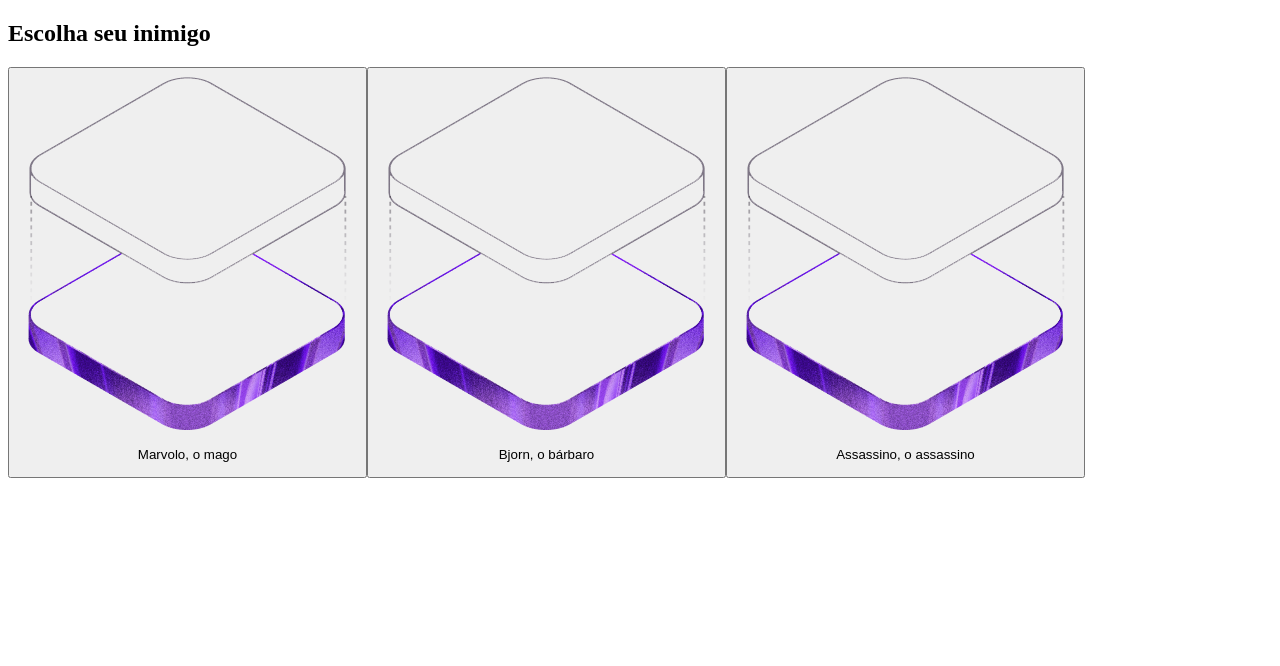
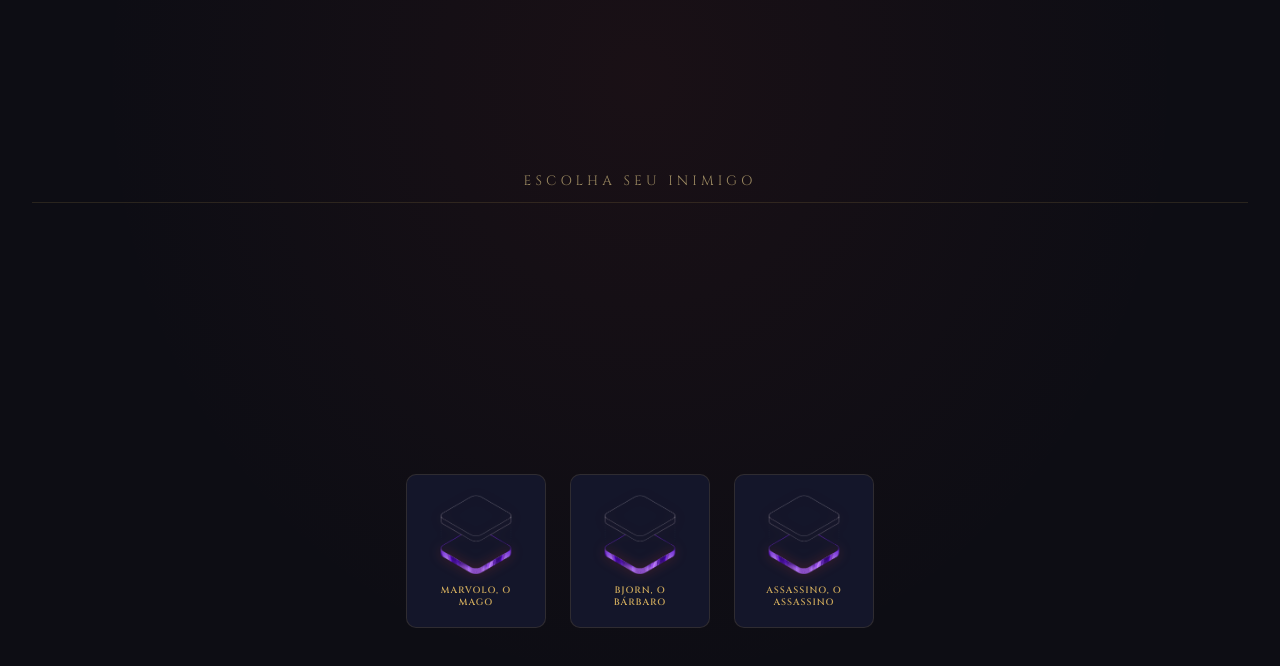
Before and after one commit to AntonioAzevedoC/Jogo-Scripts, a React (Vite) app: page / in a window 1280 px wide. Shown: the top 666 px of the page. Built offline with nearby package versions, Linux system fonts and the light colour scheme.

Commit message:
Adding styling (Mostly claude)

```diff
--- a/src/App.css
+++ b/src/App.css
@@ -1,78 +1,437 @@
-.character {
-  width: 300px;
-  background: linear-gradient(180deg, #1a1a1a, #000);
-  border: 2px solid #444;
-  border-radius: 10px;
-  padding: 10px;
-  color: #fff;
-  text-align: center;
-  box-shadow: 0 0 10px #000;
+@import url("https://fonts.googleapis.com/css2?family=Cinzel:wght@400;600&family=Crimson+Text:ital,wght@0,400;0,600;1,400&display=swap");
+
+/* ── Reset ── */
+*,
+*::before,
+*::after {
+  box-sizing: border-box;
+  margin: 0;
+  padding: 0;
 }
 
+:root {
+  --bg: #0d0d14;
+  --surface: #14162a;
+  --raised: #1c1f36;
+
+  --gold: #c8a55a;
+  --gold-lt: #e8c97a;
+  --parchment: #e0d8bc;
+  --muted: #9a8860;
+
+  --red: #c0392b;
+  --red-br: #e74c3c;
+
+  --b-dim: rgba(200, 165, 90, 0.15);
+  --b-gold: rgba(200, 165, 90, 0.45);
+  --b-bright: rgba(220, 185, 110, 0.75);
+
+  --hp-green: #27ae60;
+  --hp-red: #e74c3c;
+
+  --ff-title: "Cinzel", serif;
+  --ff-body: "Crimson Text", serif;
+}
+
+html,
+body {
+  height: 100%;
+  overflow: hidden;
+}
+
+body {
+  background: var(--bg);
+  color: var(--parchment);
+  font-family: var(--ff-body);
+}
+
+/* ── Global buttons ── */
+button {
+  font-family: var(--ff-title);
+  font-size: 0.8rem;
+  letter-spacing: 0.1em;
+  text-transform: uppercase;
+  color: var(--gold-lt);
+  background: transparent;
+  border: 1px solid var(--b-gold);
+  border-radius: 3px;
+  padding: 0.6rem 1rem;
+  cursor: pointer;
+  transition:
+    background 0.15s,
+    border-color 0.15s,
+    transform 0.1s;
+}
+button:hover {
+  background: rgba(200, 165, 90, 0.1);
+  border-color: var(--b-bright);
+}
+button:active {
+  transform: scale(0.97);
+}
+button:disabled {
+  opacity: 0.3;
+  cursor: not-allowed;
+  transform: none;
+}
+
+.__game-page {
+  /* flex row-wrap so h2 takes full width and buttons flow left→right below */
+  display: flex;
+  flex-flow: row wrap;
+  align-items: center;
+  justify-content: center;
+  gap: 1.5rem;
+  min-height: 100vh;
+  padding: 3rem 2rem;
+  background:
+    radial-gradient(
+      ellipse at 50% 10%,
+      rgba(192, 57, 43, 0.07) 0%,
+      transparent 60%
+    ),
+    var(--bg);
+}
+
+/* h2 spans the full width, pushing buttons to the next "row" */
+.__game-page > h2 {
+  flex: 0 0 100%;
+  text-align: center;
+  font-family: var(--ff-title);
+  font-size: 0.85rem;
+  font-weight: 400;
+  letter-spacing: 0.3em;
+  text-transform: uppercase;
+  color: var(--muted);
+  padding-bottom: 0.75rem;
+  border-bottom: 1px solid var(--b-dim);
+}
+
+/* Each enemy button sits inline in the row */
+.__game-page > button {
+  flex: 0 0 auto;
+  background: transparent;
+  border: none;
+  padding: 0;
+}
+
+.__game-page > button:hover .__enemy-card {
+  border-color: var(--b-bright);
+  background: var(--raised);
+  transform: translateY(-3px);
+}
+
+.__enemy-card {
+  display: flex;
+  flex-direction: column;
+  align-items: center;
+  gap: 0.6rem;
+  padding: 1.2rem 1.4rem;
+  width: 140px;
+  background: var(--surface);
+  border: 1px solid var(--b-dim);
+  border-radius: 10px;
+  transition:
+    background 0.2s,
+    border-color 0.2s,
+    transform 0.2s;
+  cursor: pointer;
+}
+
+.__enemy-card img {
+  width: 80px;
+  height: 80px;
+  object-fit: contain;
+  filter: drop-shadow(0 0 6px rgba(192, 57, 43, 0.35));
+}
+
+.__enemy-card p {
+  font-family: var(--ff-title);
+  font-size: 0.58rem;
+  font-weight: 600;
+  letter-spacing: 0.1em;
+  text-transform: uppercase;
+  color: var(--gold);
+  text-align: center;
+}
+
+#root {
+  height: 100vh;
+  display: grid;
+  /* 2 columns for characters, rows: auto (characters) + auto (messages area) */
+  grid-template-columns: 1fr 1fr;
+  grid-template-rows: 1fr auto;
+  overflow: hidden;
+}
+
+/* .__game-page must span full width when visible */
+.__game-page {
+  grid-column: 1 / -1;
+  grid-row: 1 / -1;
+}
+
+/* game-over overlays span everything */
+.__game-over {
+  grid-column: 1 / -1;
+  grid-row: 1 / -1;
+}
+
+/* Villain: left column */
+.__character:first-of-type {
+  grid-column: 1;
+  grid-row: 1;
+}
+
+/* Hero: right column */
+.__character:last-of-type {
+  grid-column: 2;
+  grid-row: 1;
+}
+
+.__character {
+  display: flex;
+  flex-direction: column;
+  align-items: center;
+  justify-content: center;
+  gap: 0.5rem;
+  padding: 1rem;
+  overflow: hidden;
+}
+
+.__character:first-of-type {
+  border-right: 1px solid var(--b-dim);
+  background: linear-gradient(
+    160deg,
+    rgba(192, 57, 43, 0.06) 0%,
+    transparent 60%
+  );
+}
+
+.__character:last-of-type {
+  background: linear-gradient(
+    200deg,
+    rgba(200, 165, 90, 0.05) 0%,
+    transparent 60%
+  );
+}
+
+/* ── HP bar ── */
 .life-bar {
   position: relative;
-  height: 20px;
-  background: #333;
-  border: 1px solid #555;
-  border-radius: 5px;
+  width: 100%;
+  max-width: 260px;
+  height: 16px;
+  background: rgba(0, 0, 0, 0.55);
+  border: 1px solid var(--b-dim);
+  border-radius: 2px;
   overflow: hidden;
-  margin-bottom: 10px;
 }
 
 .life-fill {
   height: 100%;
-  background: linear-gradient(90deg, #0f0, #090);
-  transition: width 0.3s ease;
+  background: var(--hp-green);
+  transition: width 0.4s ease;
 }
 
 .life-text {
   position: absolute;
-  width: 100%;
-  top: 0;
-  left: 0;
-  font-size: 12px;
-  line-height: 20px;
-  font-weight: bold;
+  right: 6px;
+  top: 50%;
+  transform: translateY(-50%);
+  font-family: var(--ff-title);
+  font-size: 0.55rem;
+  font-weight: 600;
+  color: #fff;
+  text-shadow: 0 1px 3px rgba(0, 0, 0, 0.9);
+  letter-spacing: 0.05em;
 }
 
+/* ── Sprite ── */
 .sprite {
-  height: 120px;
-  background: #111;
-  border: 1px dashed #555;
+  width: 90px;
+  height: 90px;
+  border: 1px dashed var(--b-dim);
+  border-radius: 4px;
   display: flex;
   align-items: center;
   justify-content: center;
-  margin-bottom: 10px;
+  font-size: 0.6rem;
+  color: var(--muted);
+  background: var(--surface);
+  flex-shrink: 0;
 }
 
-h1 {
-  font-size: 16px;
-  margin: 5px 0 10px;
+/* ── Name ── */
+.__character > h1 {
+  font-family: var(--ff-title);
+  font-size: 0.75rem;
+  font-weight: 400;
+  letter-spacing: 0.18em;
+  text-transform: uppercase;
+  color: var(--muted);
+  text-align: center;
 }
 
+/* ── Main action menu ── */
 .actions {
   display: grid;
   grid-template-columns: 1fr 1fr;
-  gap: 5px;
+  gap: 0.35rem;
+  width: 100%;
+  max-width: 220px;
 }
 
 .actions button {
-  padding: 8px;
-  background: linear-gradient(180deg, #444, #222);
-  border: 1px solid #666;
-  color: #fff;
-  font-weight: bold;
-  cursor: pointer;
-  transition: all 0.2s;
+  width: 100%;
 }
 
-.actions button:hover:not(:disabled) {
-  background: linear-gradient(180deg, #666, #333);
-  transform: scale(1.05);
+/* Flee: subtle red */
+.actions button:last-child {
+  border-color: rgba(192, 57, 43, 0.4);
+  color: #e07060;
+}
+.actions button:last-child:hover {
+  background: rgba(192, 57, 43, 0.1);
+  border-color: var(--red-br);
+  color: var(--red-br);
 }
 
-.actions button:disabled {
-  background: #222;
-  color: #777;
-  cursor: not-allowed;
+/* ── Attack / Magic / Potions sub-menus ── */
+.__actions {
+  display: grid;
+  grid-template-columns: 1fr 1fr;
+  gap: 0.35rem;
+  width: 100%;
+  max-width: 260px;
+  padding: 0.5rem;
+  background: var(--surface);
+  border: 1px solid var(--b-dim);
+  border-radius: 6px;
 }
+
+/* Every button same size */
+.__actions button {
+  width: 100%;
+}
+
+/* Back button spans full width */
+.__actions button:last-child {
+  border-color: var(--red-br);
+  color: var(--red-br);
+}
+.__actions button:last-child:hover {
+  background: rgba(255, 255, 255, 0.04);
+}
+
+/* ── Messages — inside hero .__character, visually at the bottom ── */
+.messages {
+  width: 100%;
+  max-width: 260px;
+  padding: 0.4rem 0.7rem;
+  background: var(--surface);
+  border: 1px solid var(--b-dim);
+  border-left: 3px solid var(--gold);
+  border-radius: 0 4px 4px 0;
+}
+
+.messages h2 {
+  font-family: var(--ff-body);
+  font-size: 1rem;
+  font-weight: 400;
+  font-style: italic;
+  color: var(--muted);
+  line-height: 1.35;
+}
+
+.messages h2 .Typewriter__cursor {
+  color: var(--gold);
+}
+
+/* ════════════════════════════════════════
+   GAME OVER OVERLAYS
+   ════════════════════════════════════════ */
+
+.__game-over {
+  position: fixed;
+  inset: 0;
+  display: flex;
+  flex-direction: column;
+  align-items: center;
+  justify-content: center;
+  gap: 1.25rem;
+  z-index: 100;
+  animation: fadeIn 0.35s ease;
+}
+
+@keyframes fadeIn {
+  from {
+    opacity: 0;
+    transform: scale(0.97);
+  }
+  to {
+    opacity: 1;
+    transform: scale(1);
+  }
+}
+
+.__game-over.__won {
+  background: radial-gradient(
+    ellipse at center,
+    rgba(200, 165, 90, 0.2) 0%,
+    rgba(10, 10, 18, 0.94) 65%
+  );
+}
+.__game-over.__lost {
+  background: radial-gradient(
+    ellipse at center,
+    rgba(192, 57, 43, 0.2) 0%,
+    rgba(10, 10, 18, 0.94) 65%
+  );
+}
+.__game-over.__fled {
+  background: radial-gradient(
+    ellipse at center,
+    rgba(90, 90, 120, 0.18) 0%,
+    rgba(10, 10, 18, 0.94) 65%
+  );
+}
+
+.__game-over > h1 {
+  font-family: var(--ff-title);
+  font-size: clamp(1.8rem, 5vw, 2.8rem);
+  font-weight: 600;
+  letter-spacing: 0.14em;
+  text-transform: uppercase;
+}
+
+.__game-over.__won > h1 {
+  color: var(--gold-lt);
+}
+.__game-over.__lost > h1 {
+  color: var(--red-br);
+}
+.__game-over.__fled > h1 {
+  color: var(--muted);
+}
+
+.__replay {
+  font-family: var(--ff-title);
+  font-size: 0.68rem;
+  letter-spacing: 0.14em;
+  text-transform: uppercase;
+  padding: 0.55rem 1.75rem;
+  color: var(--gold-lt);
+  background: transparent;
+  border: 1px solid var(--b-gold);
+  border-radius: 3px;
+  cursor: pointer;
+  transition:
+    background 0.15s,
+    border-color 0.15s,
+    transform 0.1s;
+}
+.__replay:hover {
+  background: rgba(200, 165, 90, 0.1);
+  border-color: var(--b-bright);
+  transform: translateY(-2px);
+}
--- a/src/components/attackMenu.jsx
+++ b/src/components/attackMenu.jsx
@@ -11,7 +11,7 @@ const AttackMenu = ({
   closeMenus,
 }) => {
   return (
-    <div className="actions attack">
+    <div className="__actions">
       {/* Attacks */}
       {dataCha.attacks.map((atk) => {
         return (
--- a/src/components/character.jsx
+++ b/src/components/character.jsx
@@ -108,7 +108,7 @@ export default function Character({
 
   // Returning character component
   return (
-    <div className="character">
+    <div className="__character">
       {/* HP bar */}
       <div className="life-bar">
         <div className="life-fill" style={{ width: lifePercent }}></div>
@@ -142,7 +142,7 @@ export default function Character({
                 disabled={!isTurn || gameLost || gameWon || gameFled}
                 onClick={() => openPotionsMenu()}
               >
-                Usar Poção
+                Poções
               </button>
               <button
                 disabled={!isTurn || gameLost || gameWon || gameFled}
--- a/src/components/helpers.jsx
+++ b/src/components/helpers.jsx
@@ -2,4 +2,4 @@ export const getRandomInt = (min, max) => {
   return Math.floor(Math.random() * (max - min + 1)) + min;
 };
 
-export const waitTime = 2500;
+export const waitTime = 3000;
--- a/src/components/magicMenu.jsx
+++ b/src/components/magicMenu.jsx
@@ -10,7 +10,7 @@ const MagicMenu = ({
   setDataOpponent,
 }) => {
   return (
-    <div className="actions spells">
+    <div className="__actions">
       {/* Spells */}
       {dataCha.spells.map((mag) => {
         return (
--- a/src/components/potionsMenu.jsx
+++ b/src/components/potionsMenu.jsx
@@ -3,7 +3,7 @@ import { usePotion } from "./gameFunctions";
 // Potions menu component
 const PotionsMenu = ({ onAction, onClose, dataCha, setDataCha }) => {
   return (
-    <div className="actions potions">
+    <div className="actions">
       {/* Potions */}
       {dataCha.potions.map(([pot, qnt]) => {
         if (qnt === 0) return; // Potion doesn't appear if the quantity is zero
```
